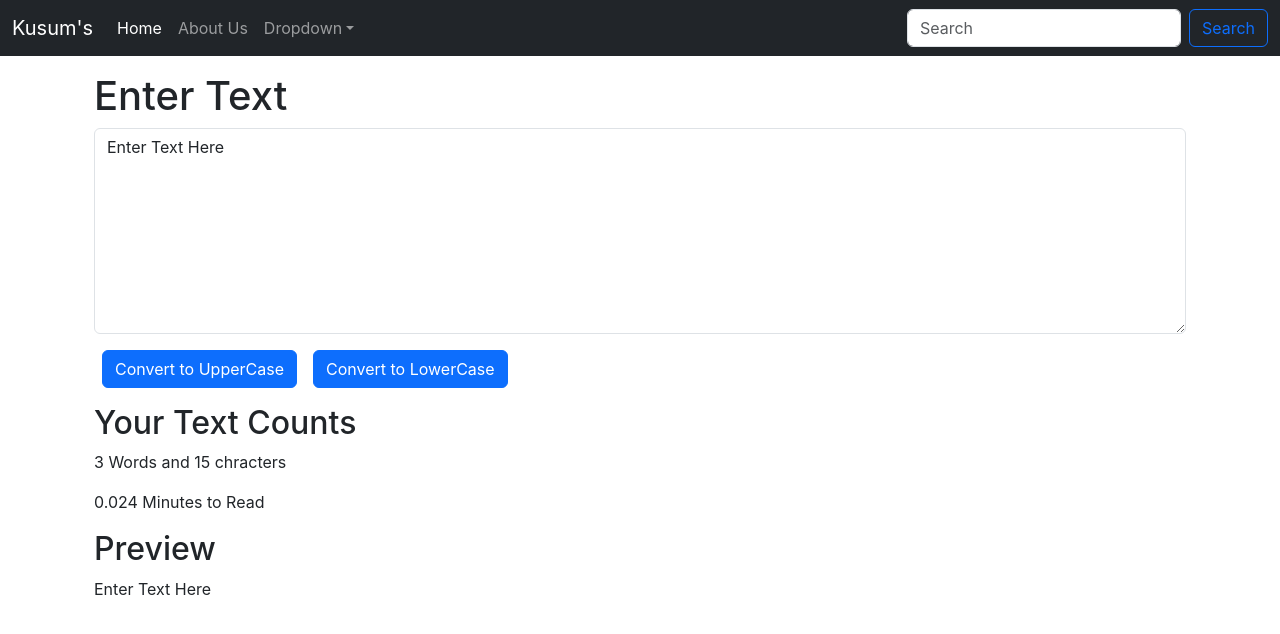
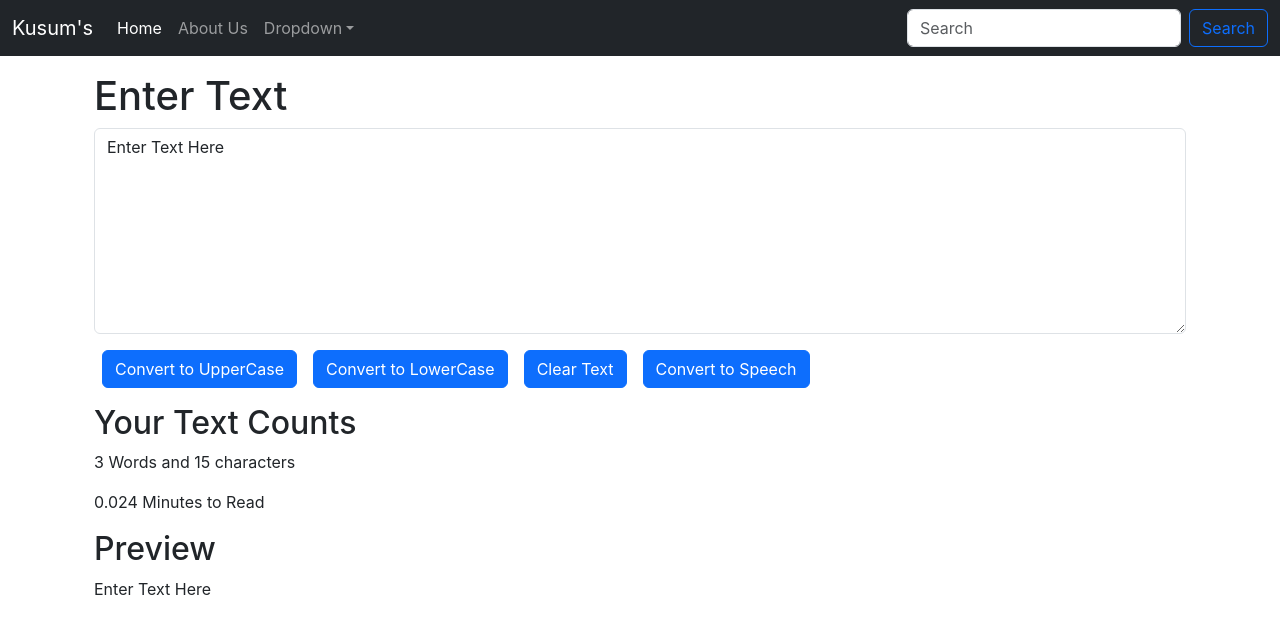
Before and after one commit to kuzum09/TextToolKit-Website-Using-React-, a React (Create React App) app: page / in a window 1280 px wide. Shown: the top 634 px of the page. Built offline with nearby package versions, Linux system fonts and the light colour scheme.

Commit message:
Speech Added

```diff
--- a/src/components/TextForm.js
+++ b/src/components/TextForm.js
@@ -1,22 +1,61 @@
-import React, { useState } from "react";
+import React, { useState, useEffect } from "react";
 
 export default function TextForm(props) {
+	const [text, setText] = useState("Enter Text Here");
+	const [voices, setVoices] = useState([]);
+
+	useEffect(() => {
+		const fetchVoices = () => {
+			const voices = window.speechSynthesis.getVoices();
+			setVoices(voices);
+		};
+
+		window.speechSynthesis.onvoiceschanged = fetchVoices;
+		fetchVoices();
+	}, []);
+
 	const handleUpClick = () => {
 		console.log("Upper Case was Clicked" + text);
 		let newText = text.toUpperCase();
 		setText(newText);
 	};
+
 	const handleLowClick = () => {
-		console.log("Upper Case was Clicked" + text);
+		console.log("Lower Case was Clicked" + text);
 		let newText = text.toLowerCase();
 		setText(newText);
 	};
+
+	const handleClearClick = () => {
+		let newText = "";
+		setText(newText);
+	};
+
 	const handleOnChange = (event) => {
-		console.log(" On change");
-		// setText()
+		console.log("On change");
 		setText(event.target.value);
 	};
-	const [text, setText] = useState("Enter Text Here");
+
+	const handleSpeakClick = () => {
+		if ("speechSynthesis" in window) {
+			const utterance = new SpeechSynthesisUtterance(text);
+			// Select a female-sounding voice if available
+			const femaleVoice =
+				voices.find(
+					(voice) =>
+						voice.name.includes("Female") ||
+						voice.name.includes("woman") ||
+						(voice.lang.includes("en-US") && voice.name.includes("Zira")) // Common English female voice
+				) || voices[0];
+			if (femaleVoice) {
+				utterance.voice = femaleVoice;
+			}
+			window.speechSynthesis.speak(utterance);
+		} else {
+			alert("Sorry, your browser does not support text-to-speech.");
+		}
+	};
+
 	return (
 		<>
 			<div className="container">
@@ -35,13 +74,23 @@ export default function TextForm(props) {
 				<button className="btn btn-primary mx-2" onClick={handleLowClick}>
 					Convert to LowerCase
 				</button>
+				<button className="btn btn-primary mx-2" onClick={handleClearClick}>
+					Clear Text
+				</button>
+				<button className="btn btn-primary mx-2" onClick={handleSpeakClick}>
+					Convert to Speech
+				</button>
 			</div>
 			<div className="container my-3">
 				<h2>Your Text Counts</h2>
 				<p>
-					{text.split(" ").length} Words and {text.length} chracters
+					{text.split(/\s+/).filter((word) => word.length !== 0).length} Words
+					and {text.length} characters
 				</p>
-				<p>{0.008 * text.split(" ").length} Minutes to Read</p>
+				<p>
+					{0.008 * text.split(/\s+/).filter((word) => word.length !== 0).length}{" "}
+					Minutes to Read
+				</p>
 				<h2>Preview</h2>
 				<p>{text}</p>
 			</div>
```
